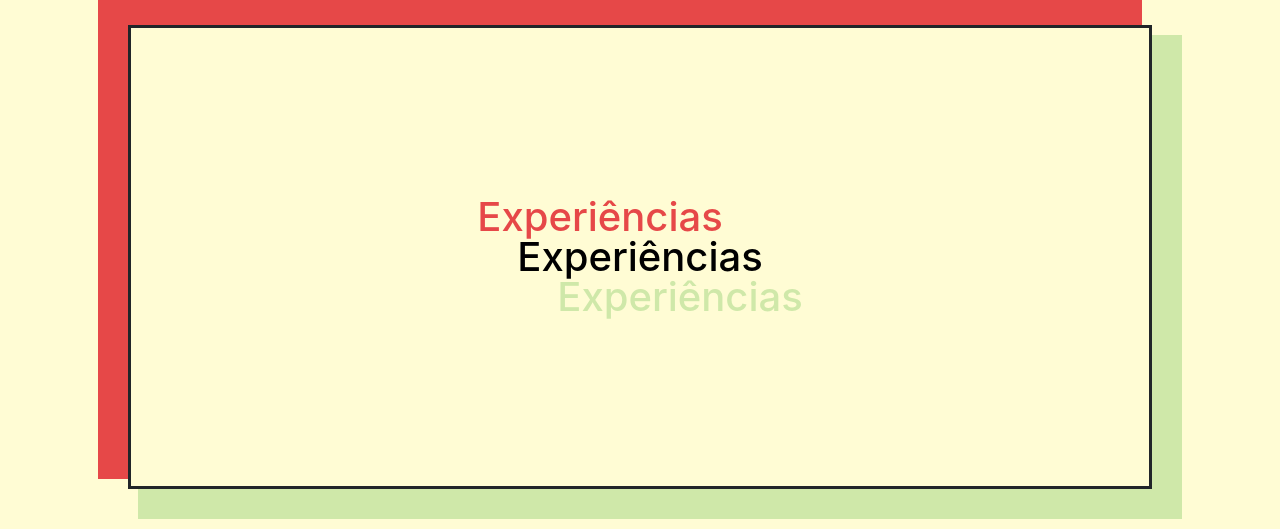
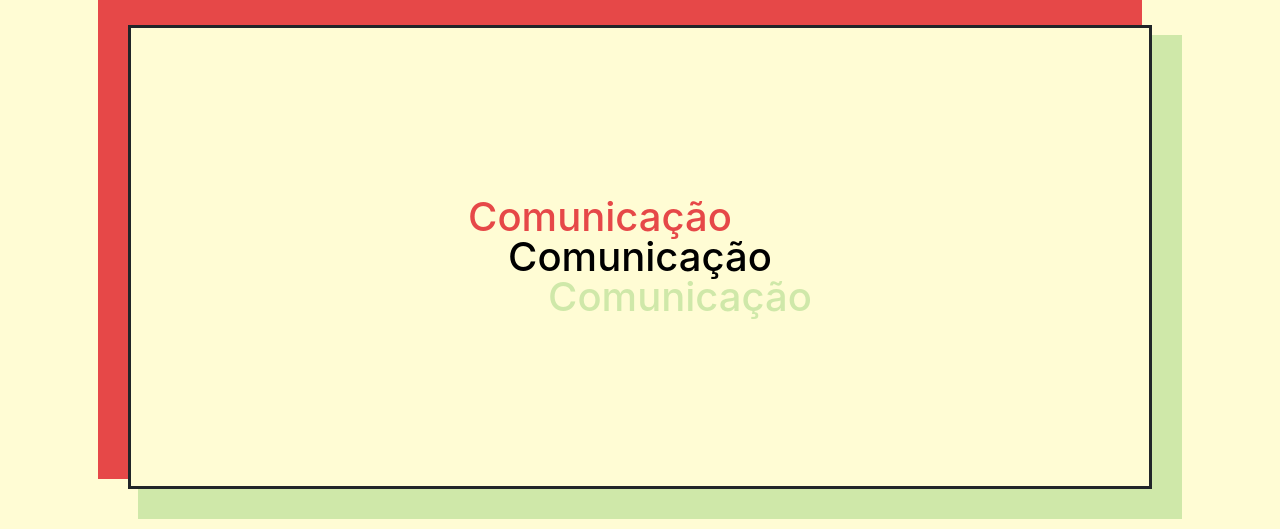
Before and after one commit to brunodenardo/Portf-lio, a Flask app: page /experiencias in a window 1280 px wide. Shown: the part 154-683 px from the top of the page. Run offline with Flask 2, Linux system fonts and the light colour scheme.

Commit message:
Mudando a aba experiência para comunicação

```diff
--- a/src/templates/curiosidades.html
+++ b/src/templates/curiosidades.html
@@ -2,10 +2,17 @@
 <body>
     {% block conteudo %}
     <div id="tituloExperiencias">
-        <h1 id="OutrasExp">Experiências</h1>
+        <h1 id="OutrasExp">Comunicação</h1>
     </div>
 
     <div id="curiosidades">
+        <div id="linhaCuriosidade">
+            <img id='imagemCuriosidade' src="../static/public/UNICAMP_logo.png" alt="placeholderImagem">
+            <div id="textoCuriosidade">
+                <h1 id="h1Curiosidade">Sou formado em outra área</h1>
+                <p id="pCuriosidade">Sou formado na área da comunicação, fiz Midialogia na UNICAMP. Entrei em contato com a programação na minha antiga faculdade e decidi mudar de área.</p>
+            </div >
+        </div>
         <div id="linhaCuriosidade">
             <img id='imagemCuriosidade' src="../static/public/DeDH.png" alt="placeholderImagem">
             <div id="textoCuriosidade">
@@ -13,16 +20,6 @@
                 <p id="pCuriosidade">Estagiei durante 2 anos como criador de conteúdo audiovisual na Diretoria Executiva de Direitos Humanos da UNICAMP.</p>
             </div>
         </div>
-        <div id="linhaCuriosidade">
-            <img id='imagemCuriosidade' src="../static/public/UNICAMP_logo.png" alt="placeholderImagem">
-            <div id="textoCuriosidade">
-                <h1 id="h1Curiosidade">Sou formado em outra área</h1>
-                <p id="pCuriosidade">Sou formado na área da comunicação, fiz Midialogia na UNICAMP. Entrei em contato com a programação na minha antiga faculdade e decidi mudar de área.</p>
-            </div >
-
-
-        </div>
-
     </div>
     {% endblock %}
 </body>
```
